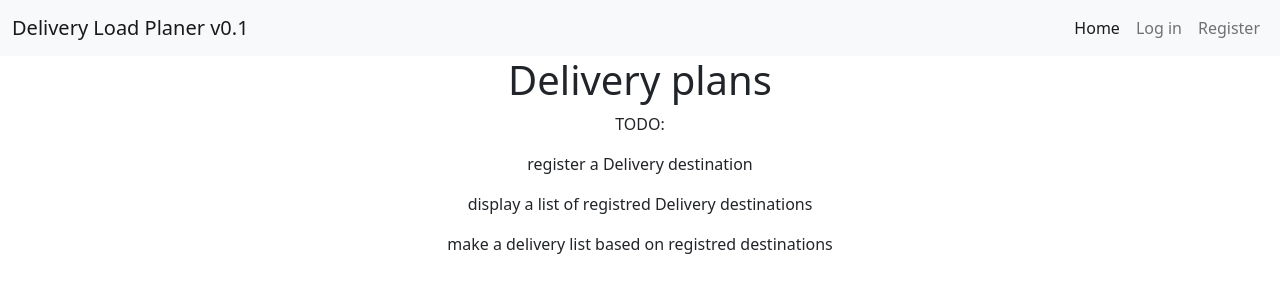
After one commit to Laacis/delivery_load_planer, a Django app: page /delivery_plan in a window 1280 px wide. The commit adds this page. Shown: the top 300 px of the page. Run offline with Django 4.2, Linux system fonts and the light colour scheme.

Commit message:
delivery plans page  was add

```diff
--- /dev/null
+++ b/load_planer/templates/load_planer/delivery_plans.html
@@ -0,0 +1,16 @@
+{% extends "load_planer/layout.html" %}
+{% load static %}
+
+{% block body %}
+
+    <div class="container text-center">
+        <h1> Delivery plans</h1>
+
+        <p> TODO: </p>
+        <p> register a Delivery destination</p>
+        <p> display a list of registred Delivery destinations</p>
+        <p> make a delivery list based on registred destinations</p>
+
+
+    </div>
+{% endblock %}
--- a/load_planer/templates/load_planer/tour_planing.html
+++ b/load_planer/templates/load_planer/tour_planing.html
@@ -9,7 +9,7 @@
         <p> TODO: </p>
         <p>register a truck <a  href="{% url 'trucks' %}">Trucks</a> </p>
         <p> add a driver <a  href="{% url 'drivers' %}">Drivers</a></p>
-        <p>make a delivery plan </p>
+        <p>make a delivery plan <a  href="{% url 'delivery_plans' %}">Delivery Plans</a> </p>
 
 
     </div>
--- a/load_planer/urls.py
+++ b/load_planer/urls.py
@@ -10,5 +10,6 @@ urlpatterns = [
     path("register", views.register, name="register"),
     path("tour_planing", views.tour_planing, name="tour_planing"),
     path("trucks", views.trucks, name="trucks"),
-    path("drivers", views.drivers, name="drivers")
+    path("drivers", views.drivers, name="drivers"),
+    path("delivery_plan", views.delivery_plans, name="delivery_plans")
 ]
--- a/load_planer/views.py
+++ b/load_planer/views.py
@@ -26,6 +26,9 @@ def trucks(request):
 
 def drivers(request):
     return render(request, 'load_planer/drivers.html')
+
+def delivery_plans(request):
+    return render(request, 'load_planer/delivery_plans.html')
 
 
 def login_view(request):
```
